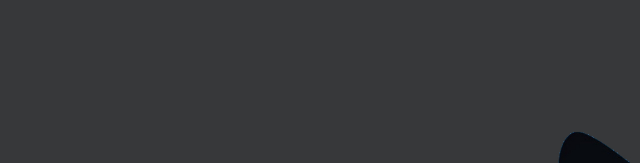
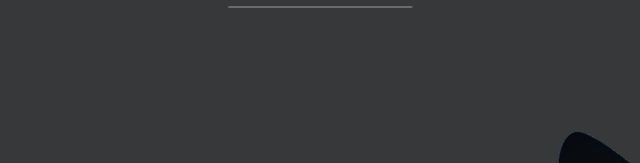
Before and after one commit to khang-ngo4444/khang-ngo4444.github.io, a plain HTML site: page index.html in a window 1280 px wide. Shown: the part 451-614 px from the top of the page, 320-960 px from the left. Drawn offline with nearby package versions, Linux system fonts and the light colour scheme.

Commit message:
#2-task-add-thematic-break-horizontal-rule-on-homepage

```diff
--- a/index.html
+++ b/index.html
@@ -39,6 +39,7 @@
 
     <div class="w3-display-middle">
       <h1 class="w3-jumbo w3-animate-top">COMING SOON</h1>
+      <hr class="w3-border-grey" style="margin:auto;width:40%">
     </div>
 
   </div>
```
